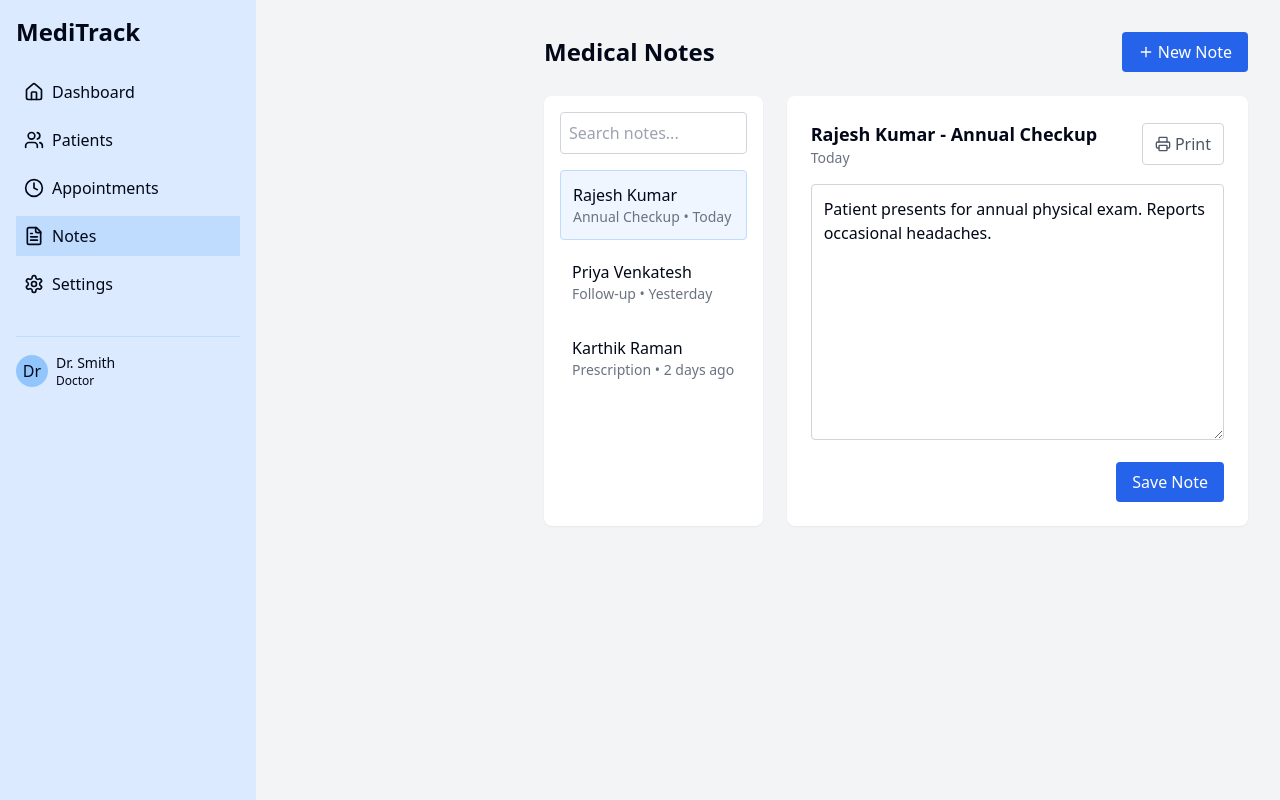
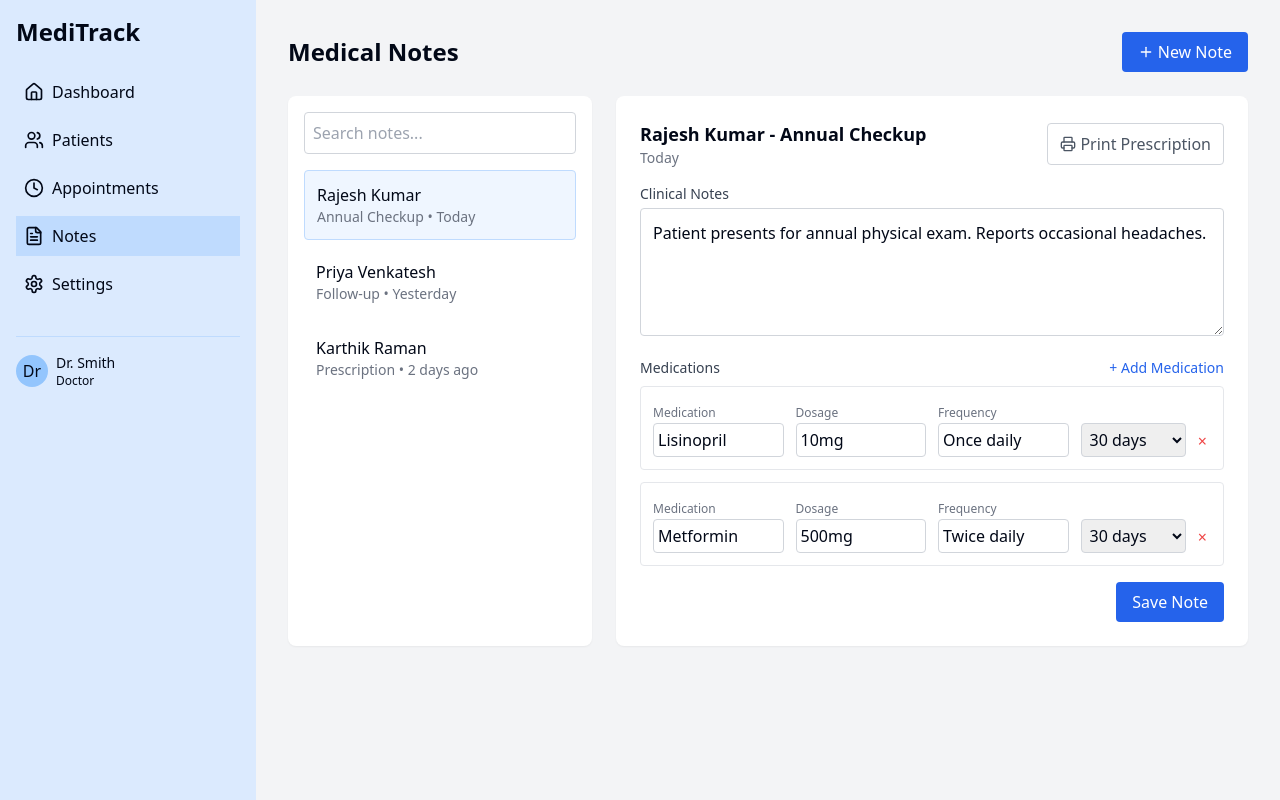
Before and after one commit to luckycunningwolf/emr-harmony-frontend, a React (Vite) app: page /notes in a window 1280 px wide. Built offline with nearby package versions, Linux system fonts and the light colour scheme.

Commit message:
Fix: Layout and print functionality
Fixes the layout issues where pages were not centered.
Updates the notes section to print prescriptions.

```diff
--- a/src/pages/Appointments.tsx
+++ b/src/pages/Appointments.tsx
@@ -7,8 +7,8 @@ const Appointments = () => {
     <div className="flex min-h-screen bg-gray-100">
       <BasicSidebar />
 
-      {/* Main Content - Adjusted with more appropriate margins */}
-      <main className="flex-1 px-4 py-8 md:ml-64 md:px-8 max-w-7xl mx-auto">
+      {/* Main Content - Fixed positioning */}
+      <main className="flex-1 p-6 md:p-8 w-full max-w-6xl mx-auto">
         <header className="flex justify-between items-center mb-6">
           <h2 className="text-2xl font-bold">Appointments</h2>
           <button
--- a/src/pages/Notes.tsx
+++ b/src/pages/Notes.tsx
@@ -11,19 +11,29 @@ const Notes = () => {
       patient: "Rajesh Kumar",
       title: "Annual Checkup",
       date: "Today",
-      content: "Patient presents for annual physical exam. Reports occasional headaches."
+      content: "Patient presents for annual physical exam. Reports occasional headaches.",
+      medications: [
+        { name: "Lisinopril", dosage: "10mg", frequency: "Once daily", duration: "30 days" },
+        { name: "Metformin", dosage: "500mg", frequency: "Twice daily", duration: "30 days" }
+      ]
     },
     {
       patient: "Priya Venkatesh",
       title: "Follow-up",
       date: "Yesterday",
-      content: "Follow-up for medication adjustment. Patient reports improvement in symptoms."
+      content: "Follow-up for medication adjustment. Patient reports improvement in symptoms.",
+      medications: [
+        { name: "Atorvastatin", dosage: "20mg", frequency: "Once daily at bedtime", duration: "90 days" }
+      ]
     },
     {
       patient: "Karthik Raman",
       title: "Prescription",
       date: "2 days ago",
-      content: "Patient requested refill of hypertension medication."
+      content: "Patient requested refill of hypertension medication.",
+      medications: [
+        { name: "Amlodipine", dosage: "5mg", frequency: "Once daily", duration: "90 days" }
+      ]
     }
   ]);
 
@@ -33,37 +43,125 @@ const Notes = () => {
     setNotes(updatedNotes);
   };
 
+  const addMedication = () => {
+    const updatedNotes = [...notes];
+    updatedNotes[selectedNote].medications = [
+      ...(updatedNotes[selectedNote].medications || []),
+      { name: "", dosage: "", frequency: "", duration: "30 days" }
+    ];
+    setNotes(updatedNotes);
+  };
+
+  const removeMedication = (index) => {
+    const updatedNotes = [...notes];
+    updatedNotes[selectedNote].medications.splice(index, 1);
+    setNotes(updatedNotes);
+  };
+
+  const updateMedication = (index, field, value) => {
+    const updatedNotes = [...notes];
+    updatedNotes[selectedNote].medications[index][field] = value;
+    setNotes(updatedNotes);
+  };
+
   const createNewNote = () => {
     const newNote = {
       patient: "New Patient",
       title: "New Note",
       date: "Today",
-      content: ""
+      content: "",
+      medications: []
     };
     setNotes([newNote, ...notes]);
     setSelectedNote(0);
     toast.success("New note created!");
   };
 
-  const printNote = () => {
+  const printPrescription = () => {
     const noteContent = notes[selectedNote];
     const printWindow = window.open('', '_blank');
+    const today = new Date().toLocaleDateString();
 
     printWindow.document.write(`
       <html>
         <head>
-          <title>Medical Note - ${noteContent.patient}</title>
+          <title>Prescription - ${noteContent.patient}</title>
           <style>
-            body { font-family: Arial, sans-serif; padding: 20px; }
-            h1 { font-size: 18px; }
-            .meta { color: #666; margin-bottom: 20px; }
-            .content { white-space: pre-wrap; }
+            body { font-family: Arial, sans-serif; padding: 20px; max-width: 800px; margin: 0 auto; }
+            .header { display: flex; justify-content: space-between; border-bottom: 2px solid #333; padding-bottom: 10px; margin-bottom: 20px; }
+            .header-left h1 { font-size: 24px; margin: 0; }
+            .header-left p { margin: 5px 0; color: #555; }
+            .header-right { text-align: right; }
+            .prescription-title { font-size: 20px; margin: 20px 0 10px; text-align: center; text-transform: uppercase; }
+            .patient-info { margin-bottom: 20px; padding: 10px; background-color: #f8f8f8; border-radius: 5px; }
+            .medications { width: 100%; border-collapse: collapse; margin-top: 20px; }
+            .medications th, .medications td { border: 1px solid #ddd; padding: 8px; text-align: left; }
+            .medications th { background-color: #f2f2f2; }
+            .notes { margin-top: 20px; white-space: pre-wrap; }
+            .footer { margin-top: 40px; border-top: 1px solid #ddd; padding-top: 10px; display: flex; justify-content: space-between; }
+            .signature { margin-top: 30px; }
+            .doctor-info { margin-top: 60px; }
           </style>
         </head>
         <body>
-          <h1>${noteContent.patient} - ${noteContent.title}</h1>
-          <div class="meta">${noteContent.date}</div>
-          <div class="content">${noteContent.content}</div>
+          <div class="header">
+            <div class="header-left">
+              <h1>MediTrack EMR</h1>
+              <p>123 Medical Plaza, Suite 101</p>
+              <p>Mumbai, MH 400001</p>
+              <p>Phone: (022) 1234-5678</p>
+            </div>
+            <div class="header-right">
+              <p><strong>Date:</strong> ${today}</p>
+              <p><strong>Ref No:</strong> RX-${Math.floor(Math.random() * 10000)}</p>
+            </div>
+          </div>
+
+          <h2 class="prescription-title">Prescription</h2>
+
+          <div class="patient-info">
+            <p><strong>Patient:</strong> ${noteContent.patient}</p>
+            <p><strong>Visit:</strong> ${noteContent.title}</p>
+            <p><strong>Date:</strong> ${noteContent.date}</p>
+          </div>
+
+          <h3>Medications:</h3>
+          <table class="medications">
+            <thead>
+              <tr>
+                <th>Medication</th>
+                <th>Dosage</th>
+                <th>Frequency</th>
+                <th>Duration</th>
+              </tr>
+            </thead>
+            <tbody>
+              ${noteContent.medications.map(med => `
+                <tr>
+                  <td>${med.name}</td>
+                  <td>${med.dosage}</td>
+                  <td>${med.frequency}</td>
+                  <td>${med.duration}</td>
+                </tr>
+              `).join('')}
+            </tbody>
+          </table>
+
+          <div class="notes">
+            <h3>Notes:</h3>
+            <p>${noteContent.content}</p>
+          </div>
+
+          <div class="signature">
+            <p>Doctor's Signature:</p>
+            <div style="height: 40px;"></div>
+          </div>
+
+          <div class="doctor-info">
+            <p>${localStorage.getItem('doctor') ? JSON.parse(localStorage.getItem('doctor')).name : 'Dr. Smith'}</p>
+            <p>${localStorage.getItem('doctor') ? JSON.parse(localStorage.getItem('doctor')).specialty : 'General Practitioner'}</p>
+            <p>License #: MBBS12345</p>
+          </div>
         </body>
       </html>
     `);
@@ -74,15 +172,15 @@ const Notes = () => {
       printWindow.print();
     }, 250);
 
-    toast.success("Printing note...");
+    toast.success("Printing prescription...");
   };
 
   return (
     <div className="flex min-h-screen bg-gray-100">
       <BasicSidebar />
 
-      {/* Main Content - Adjusted with more appropriate margins */}
-      <main className="flex-1 px-4 py-8 md:ml-64 md:px-8 max-w-7xl mx-auto">
+      {/* Main Content - Fixed positioning */}
+      <main className="flex-1 p-6 md:p-8 w-full max-w-6xl mx-auto">
         <header className="flex justify-between items-center mb-6">
           <h2 className="text-2xl font-bold">Medical Notes</h2>
           <button
@@ -126,19 +224,101 @@ const Notes = () => {
               </div>
               <button
                 className="flex items-center text-gray-600 hover:text-gray-900 px-3 py-2 rounded border border-gray-300 hover:bg-gray-50"
-                onClick={printNote}
+                onClick={printPrescription}
               >
                 <Printer className="mr-1 h-4 w-4" />
-                Print
+                Print Prescription
               </button>
             </div>
 
-            <textarea
-              className="w-full h-64 p-3 border border-gray-300 rounded"
-              value={notes[selectedNote].content}
-              onChange={handleContentChange}
-              placeholder="Enter note content..."
-            ></textarea>
+            <div className="space-y-4">
+              <div>
+                <label className="block text-sm font-medium text-gray-700 mb-1">
+                  Clinical Notes
+                </label>
+                <textarea
+                  className="w-full h-32 p-3 border border-gray-300 rounded"
+                  value={notes[selectedNote].content}
+                  onChange={handleContentChange}
+                  placeholder="Enter clinical notes..."
+                ></textarea>
+              </div>
+
+              <div>
+                <div className="flex justify-between items-center mb-2">
+                  <label className="block text-sm font-medium text-gray-700">
+                    Medications
+                  </label>
+                  <button
+                    className="text-blue-600 text-sm hover:text-blue-800"
+                    onClick={addMedication}
+                  >
+                    + Add Medication
+                  </button>
+                </div>
+
+                {notes[selectedNote].medications && notes[selectedNote].medications.length > 0 ? (
+                  <div className="space-y-3">
+                    {notes[selectedNote].medications.map((med, index) => (
+                      <div key={index} className="p-3 border border-gray-200 rounded grid grid-cols-1 md:grid-cols-4 gap-3">
+                        <div>
+                          <label className="text-xs text-gray-500">Medication</label>
+                          <input
+                            type="text"
+                            className="w-full p-1 border border-gray-300 rounded"
+                            value={med.name}
+                            onChange={(e) => updateMedication(index, 'name', e.target.value)}
+                            placeholder="Medication name"
+                          />
+                        </div>
+                        <div>
+                          <label className="text-xs text-gray-500">Dosage</label>
+                          <input
+                            type="text"
+                            className="w-full p-1 border border-gray-300 rounded"
+                            value={med.dosage}
+                            onChange={(e) => updateMedication(index, 'dosage', e.target.value)}
+                            placeholder="e.g. 10mg"
+                          />
+                        </div>
+                        <div>
+                          <label className="text-xs text-gray-500">Frequency</label>
+                          <input
+                            type="text"
+                            className="w-full p-1 border border-gray-300 rounded"
+                            value={med.frequency}
+                            onChange={(e) => updateMedication(index, 'frequency', e.target.value)}
+                            placeholder="e.g. Twice daily"
+                          />
+                        </div>
+                        <div className="flex items-end">
+                          <select
+                            className="w-full p-1 border border-gray-300 rounded mr-2"
+                            value={med.duration}
+                            onChange={(e) => updateMedication(index, 'duration', e.target.value)}
+                          >
+                            <option value="7 days">7 days</option>
+                            <option value="14 days">14 days</option>
+                            <option value="30 days">30 days</option>
+                            <option value="90 days">90 days</option>
+                          </select>
+                          <button
+                            className="text-red-500 hover:text-red-700 p-1"
+                            onClick={() => removeMedication(index)}
+                          >
+                            ×
+                          </button>
+                        </div>
+                      </div>
+                    ))}
+                  </div>
+                ) : (
+                  <div className="text-center p-4 border border-dashed border-gray-300 rounded">
+                    <p className="text-gray-500">No medications added yet</p>
+                  </div>
+                )}
+              </div>
+            </div>
 
             <div className="mt-4 flex justify-end">
               <button
--- a/src/pages/Settings.tsx
+++ b/src/pages/Settings.tsx
@@ -19,8 +19,8 @@ const Settings = () => {
     <div className="flex min-h-screen bg-gray-100">
       <BasicSidebar />
 
-      {/* Main Content - Adjusted with more appropriate margins */}
-      <main className="flex-1 px-4 py-8 md:ml-64 md:px-8 max-w-7xl mx-auto">
+      {/* Main Content - Fixed positioning */}
+      <main className="flex-1 p-6 md:p-8 w-full max-w-6xl mx-auto">
         <header className="mb-6">
           <h2 className="text-2xl font-bold">Settings</h2>
         </header>
```
